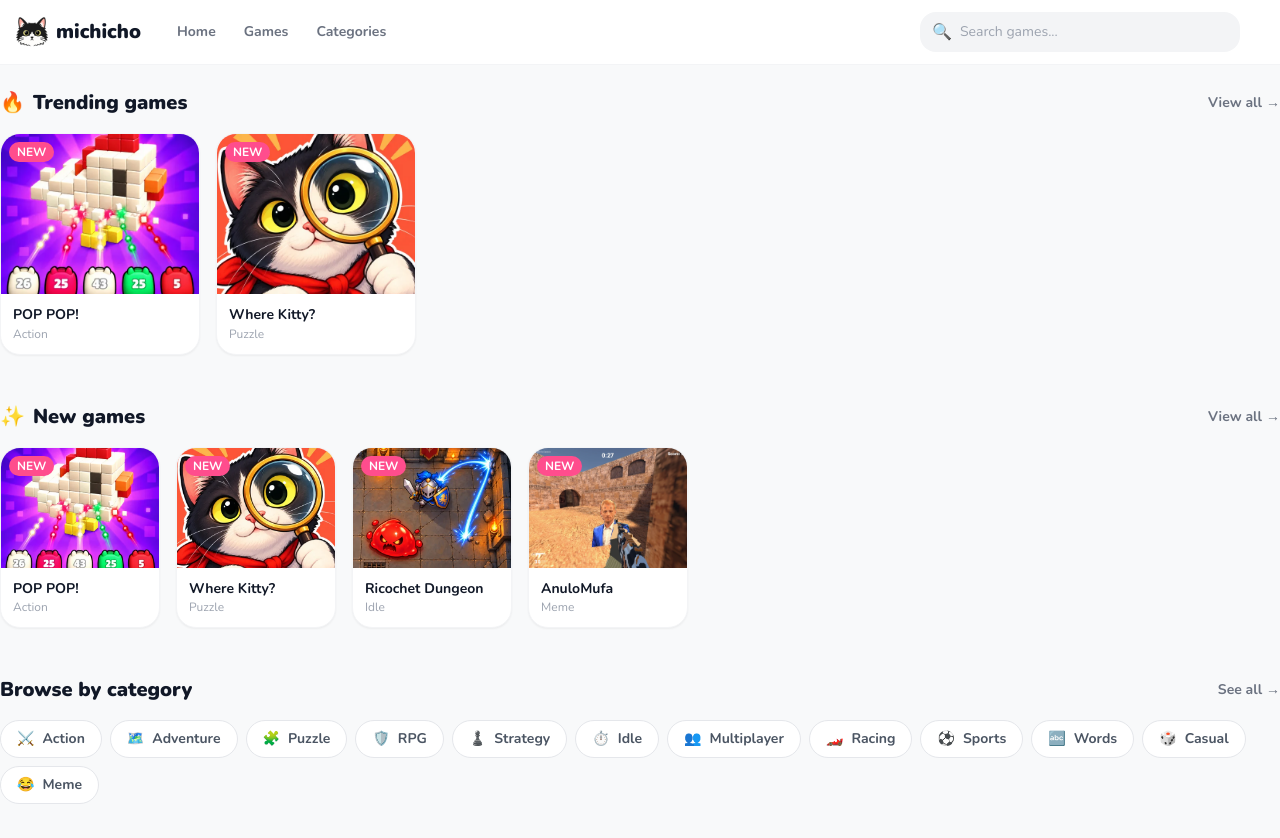
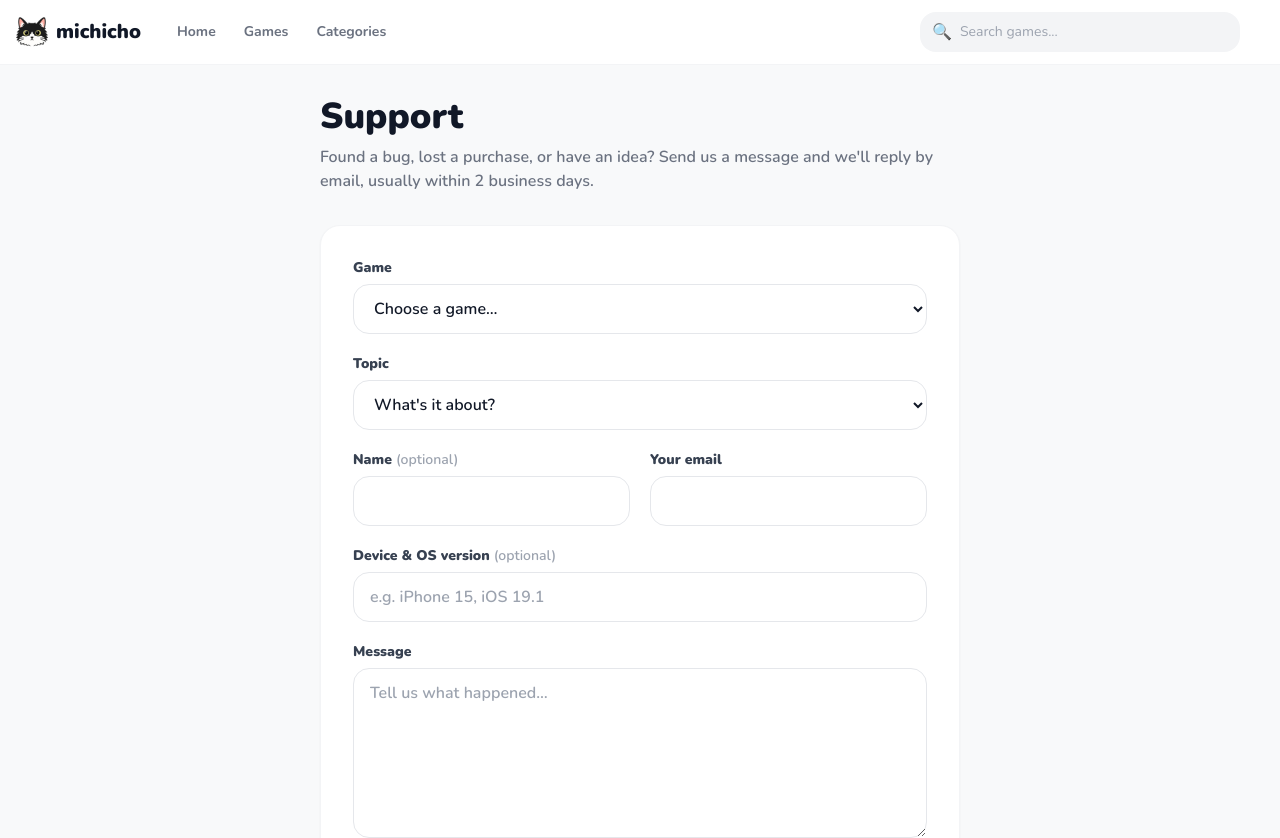
Before and after one commit to BauRawson/CodenamesRandomizer, a React (Vite) app in the folder portal/: page /support in a window 1280 px wide. Shown: the top 838 px of the page. Built offline with nearby package versions, Linux system fonts and the light colour scheme.

Commit message:
Add /support page with Web3Forms contact form
Co-Authored-By: Claude Opus 5.5 <noreply@anthropic.com>

```diff
--- a/portal/src/App.jsx
+++ b/portal/src/App.jsx
@@ -7,6 +7,7 @@ import GameDetailPage from './pages/GameDetailPage.jsx'
 import GamePlayPage from './pages/GamePlayPage.jsx'
 import FamiliaPage from './pages/FamiliaPage.jsx'
 import CategoriesPage from './pages/CategoriesPage.jsx'
+import SupportPage from './pages/SupportPage.jsx'
 
 function Layout({ children }) {
   return (
@@ -32,6 +33,7 @@ export default function App() {
         <Route path="/familia" element={<Layout><FamiliaPage /></Layout>} />
         <Route path="/categories" element={<Layout><CategoriesPage /></Layout>} />
         <Route path="/categories/:slug" element={<Layout><CategoriesPage /></Layout>} />
+        <Route path="/support" element={<Layout><SupportPage /></Layout>} />
 
         {/* Catch-all → home */}
         <Route path="*" element={<Layout><HomePage /></Layout>} />
--- a/portal/src/components/Footer.jsx
+++ b/portal/src/components/Footer.jsx
@@ -17,6 +17,7 @@ export default function Footer() {
           <div className="flex flex-col gap-2 text-sm text-gray-400">
             <Link to="/games" className="hover:text-white transition-colors">All games</Link>
             <Link to="/categories" className="hover:text-white transition-colors">Categories</Link>
+            <Link to="/support" className="hover:text-white transition-colors">Support</Link>
           </div>
         </div>
         <div>
--- /dev/null
+++ b/portal/src/pages/SupportPage.jsx
@@ -0,0 +1,143 @@
+import { useEffect, useState } from 'react'
+import { useSearchParams } from 'react-router-dom'
+import { MOCK_GAMES } from '../data/mockGames.js'
+
+// Web3Forms relays submissions to the inbox tied to this key, so the
+// destination address never appears in the page. The key is safe to publish.
+const WEB3FORMS_ACCESS_KEY = 'YOUR_WEB3FORMS_ACCESS_KEY'
+
+const TOPICS = ['Bug or crash', 'Purchases / restore', 'Ads', 'Feedback or idea', 'Other']
+
+export default function SupportPage() {
+  const [params] = useSearchParams()
+  const preselected = MOCK_GAMES.find(g => g.slug === params.get('game'))
+  const [status, setStatus] = useState('idle') // idle | sending | sent | error
+
+  useEffect(() => {
+    const title = preselected ? `${preselected.title} Support | Michicho` : 'Support | Michicho'
+    document.title = title
+    let meta = document.querySelector('meta[name="description"]')
+    if (!meta) {
+      meta = document.createElement('meta')
+      meta.name = 'description'
+      document.head.appendChild(meta)
+    }
+    meta.content = `Need help with ${preselected ? preselected.title : 'a Michicho game'}? Send us a message and we'll get back to you by email.`
+  }, [preselected])
+
+  async function handleSubmit(e) {
+    e.preventDefault()
+    const form = new FormData(e.target)
+    if (form.get('botcheck')) return
+    setStatus('sending')
+    try {
+      const res = await fetch('https://api.web3forms.com/submit', {
+        method: 'POST',
+        headers: { 'Content-Type': 'application/json', Accept: 'application/json' },
+        body: JSON.stringify({
+          access_key: WEB3FORMS_ACCESS_KEY,
+          subject: `[Support] ${form.get('game')} – ${form.get('topic')}`,
+          from_name: 'Michicho Support Form',
+          name: form.get('name') || 'Anonymous',
+          email: form.get('email'),
+          game: form.get('game'),
+          topic: form.get('topic'),
+          device: form.get('device'),
+          message: form.get('message'),
+        }),
+      })
+      const data = await res.json()
+      if (!data.success) throw new Error(data.message)
+      setStatus('sent')
+      e.target.reset()
+    } catch {
+      setStatus('error')
+    }
+  }
+
+  const input = 'w-full rounded-xl border border-gray-200 bg-white px-4 py-3 font-semibold text-gray-900 focus:outline-none focus:ring-2 focus:ring-gray-900'
+  const label = 'block font-black text-sm text-gray-700 mb-1.5'
+
+  return (
+    <main className="max-w-2xl mx-auto py-8 px-4">
+      <h1 className="font-black text-3xl md:text-4xl text-gray-900 mb-2">
+        {preselected ? `${preselected.title} Support` : 'Support'}
+      </h1>
+      <p className="text-gray-500 font-semibold mb-8">
+        Found a bug, lost a purchase, or have an idea? Send us a message and we'll reply by email,
+        usually within 2 business days.
+      </p>
+
+      {status === 'sent' ? (
+        <div className="bg-white rounded-2xl p-8 border border-gray-100 shadow-sm text-center">
+          <p className="text-4xl mb-3">🐾</p>
+          <p className="font-black text-xl text-gray-900 mb-2">Message sent!</p>
+          <p className="text-gray-500 font-semibold mb-6">Thanks for reaching out. We'll get back to you soon.</p>
+          <button
+            onClick={() => setStatus('idle')}
+            className="bg-gray-900 text-white font-black px-6 py-2.5 rounded-xl hover:bg-gray-700 transition-colors"
+          >
+            Send another
+          </button>
+        </div>
+      ) : (
+        <form onSubmit={handleSubmit} className="bg-white rounded-2xl p-5 md:p-8 border border-gray-100 shadow-sm flex flex-col gap-5">
+          {/* Honeypot: real users never see or fill this */}
+          <input type="checkbox" name="botcheck" className="hidden" tabIndex={-1} autoComplete="off" />
+
+          <div>
+            <label htmlFor="game" className={label}>Game</label>
+            <select id="game" name="game" required defaultValue={preselected?.title ?? ''} className={input}>
+              <option value="" disabled>Choose a game…</option>
+              {MOCK_GAMES.filter(g => !g.coming_soon).map(g => (
+                <option key={g.slug} value={g.title}>{g.title}</option>
+              ))}
+              <option value="Other">Other</option>
+            </select>
+          </div>
+
+          <div>
+            <label htmlFor="topic" className={label}>Topic</label>
+            <select id="topic" name="topic" required defaultValue="" className={input}>
+              <option value="" disabled>What's it about?</option>
+              {TOPICS.map(t => <option key={t} value={t}>{t}</option>)}
+            </select>
+          </div>
+
+          <div className="grid grid-cols-1 sm:grid-cols-2 gap-5">
+            <div>
+              <label htmlFor="name" className={label}>Name <span className="text-gray-400 font-semibold">(optional)</span></label>
+              <input id="name" name="name" type="text" autoComplete="name" className={input} />
+            </div>
+            <div>
+              <label htmlFor="email" className={label}>Your email</label>
+              <input id="email" name="email" type="email" required autoComplete="email" className={input} />
+            </div>
+          </div>
+
+          <div>
+            <label htmlFor="device" className={label}>Device & OS version <span className="text-gray-400 font-semibold">(optional)</span></label>
+            <input id="device" name="device" type="text" placeholder="e.g. iPhone 15, iOS 19.1" className={input} />
+          </div>
+
+          <div>
+            <label htmlFor="message" className={label}>Message</label>
+            <textarea id="message" name="message" required rows={6} placeholder="Tell us what happened…" className={input} />
+          </div>
+
+          {status === 'error' && (
+            <p className="text-red-600 font-bold text-sm">Something went wrong sending your message. Please try again in a moment.</p>
+          )}
+
+          <button
+            type="submit"
+            disabled={status === 'sending'}
+            className="bg-gray-900 text-white font-black py-3 rounded-xl hover:bg-gray-700 transition-colors disabled:opacity-60"
+          >
+            {status === 'sending' ? 'Sending…' : 'Send message'}
+          </button>
+        </form>
+      )}
+    </main>
+  )
+}
--- a/portal/vite.config.js
+++ b/portal/vite.config.js
@@ -1,8 +1,24 @@
 import { defineConfig } from 'vite'
 import react from '@vitejs/plugin-react'
+import { copyFileSync, mkdirSync } from 'node:fs'
+import { resolve } from 'node:path'
+
+// Copy the SPA shell to real paths so they return 200 on GitHub Pages
+// instead of going through the 404.html redirect.
+const STATIC_ROUTES = ['support']
+const staticRoutes = {
+  name: 'static-routes',
+  closeBundle() {
+    const out = resolve(__dirname, '../docs')
+    for (const route of STATIC_ROUTES) {
+      mkdirSync(resolve(out, route), { recursive: true })
+      copyFileSync(resolve(out, 'index.html'), resolve(out, route, 'index.html'))
+    }
+  },
+}
 
 export default defineConfig({
-  plugins: [react()],
+  plugins: [react(), staticRoutes],
   base: '/',
   build: {
     outDir: '../docs',
```
Also changed, not shown: 4 other files (tests, documents, lock files or other folders).
